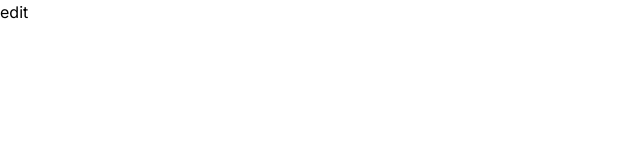
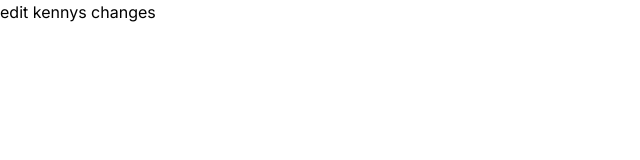
Before and after one commit to kea012/BearHack, a Next.js app: page / in a window 1280 px wide. Shown: the top 160 px of the page, without its empty margins (0-640 px from the left). Built offline with nearby package versions, Linux system fonts and the light colour scheme.

Commit message:
Kenny commit

```diff
--- a/src/app/page.js
+++ b/src/app/page.js
@@ -1,5 +1,5 @@
 const Home = () => {
-  return <> edit </>;
+  return <> edit kennys changes </>;
 };
 
 export default Home;
```
